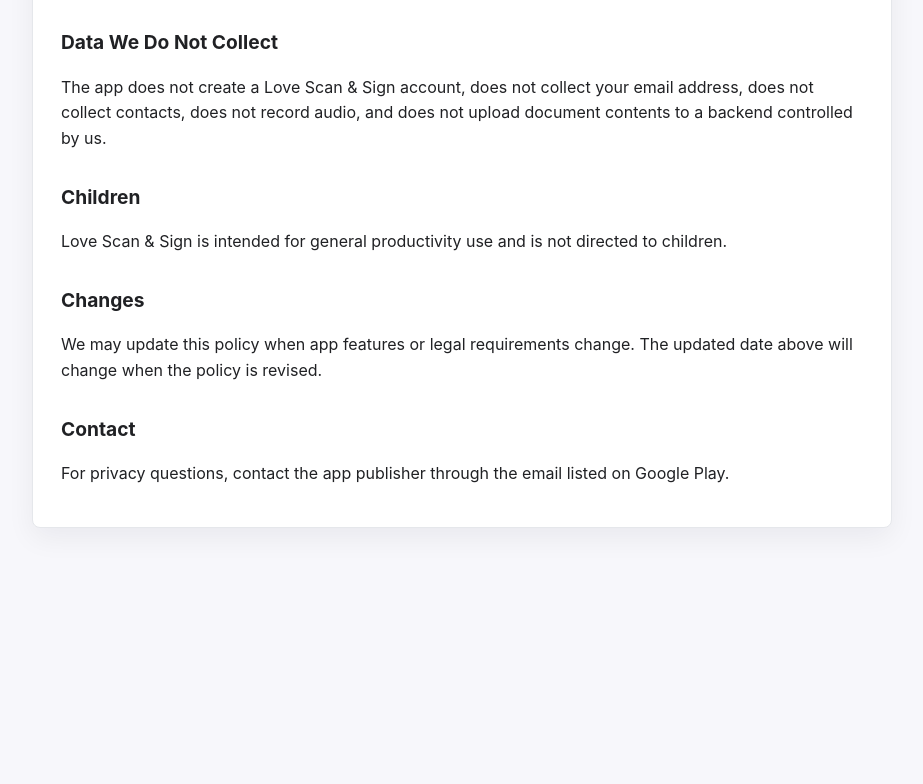
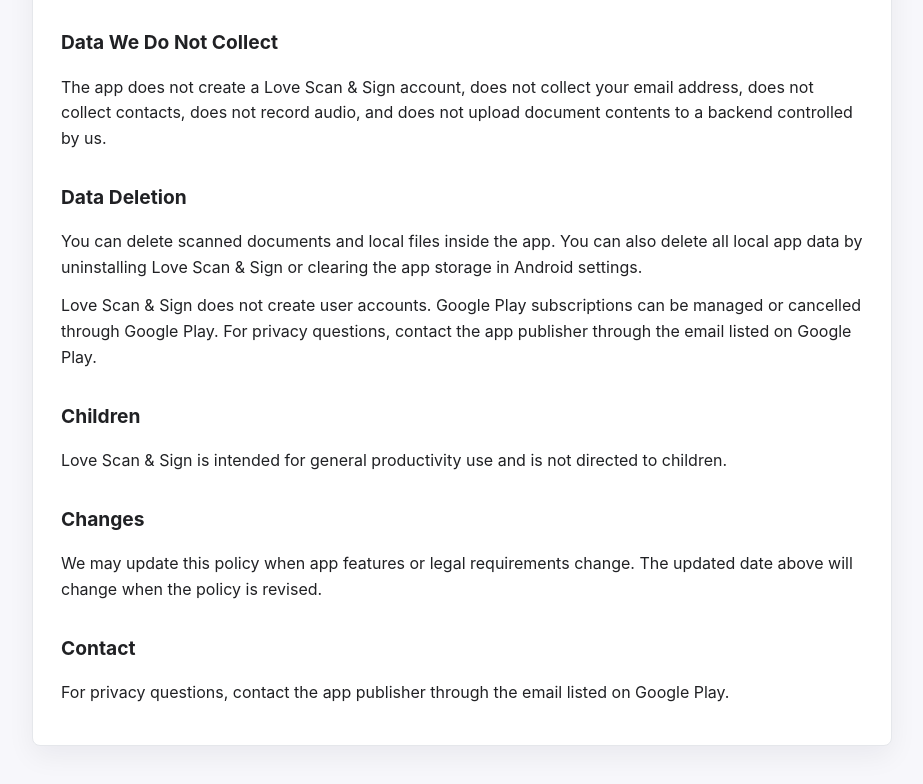
Before and after one commit to amoserlu/love-scan-sign-privacy, a plain HTML site: page index.html in a window 1280 px wide. Shown: the part 1206-1990 px from the top of the page, without its empty margins (178-1101 px from the left). Before the commit the page ends 1806 px from the top, so only its background shows below. Drawn offline with Linux system fonts and the light colour scheme.

Commit message:
Add data deletion instructions

```diff
--- a/index.html
+++ b/index.html
@@ -82,6 +82,10 @@
       <h2>Data We Do Not Collect</h2>
       <p>The app does not create a Love Scan &amp; Sign account, does not collect your email address, does not collect contacts, does not record audio, and does not upload document contents to a backend controlled by us.</p>
 
+      <h2>Data Deletion</h2>
+      <p>You can delete scanned documents and local files inside the app. You can also delete all local app data by uninstalling Love Scan &amp; Sign or clearing the app storage in Android settings.</p>
+      <p>Love Scan &amp; Sign does not create user accounts. Google Play subscriptions can be managed or cancelled through Google Play. For privacy questions, contact the app publisher through the email listed on Google Play.</p>
+
       <h2>Children</h2>
       <p>Love Scan &amp; Sign is intended for general productivity use and is not directed to children.</p>
 
```
